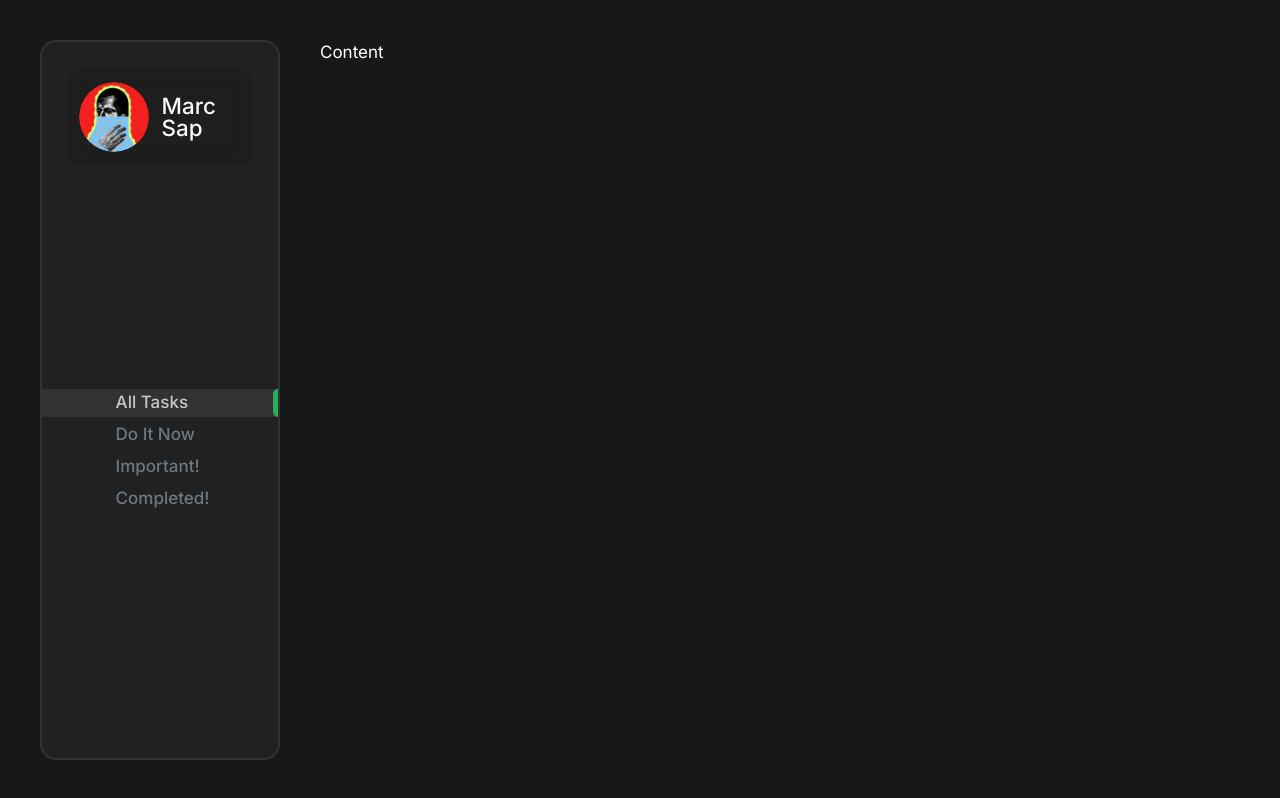
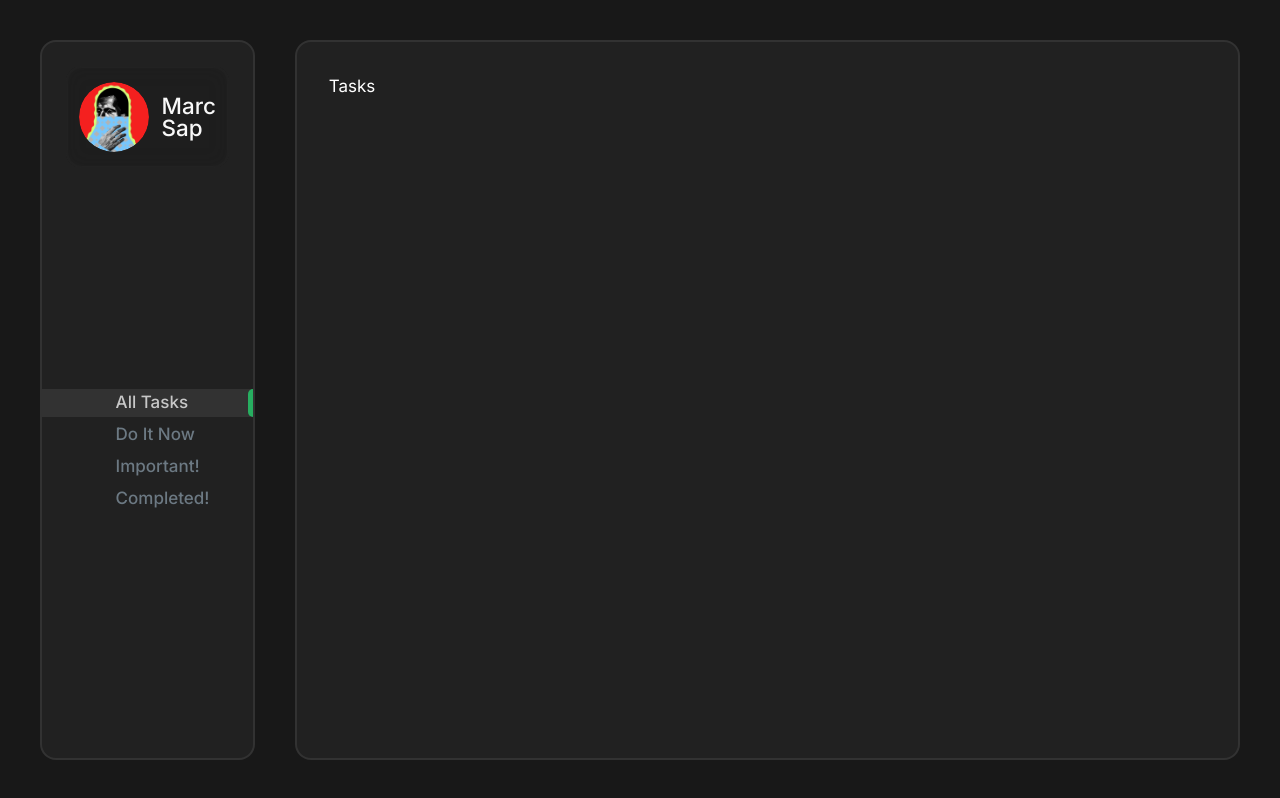
Before and after one commit to Msap96/joy-of-coding--internship-solo-project, a Next.js app: page / in a window 1280 px wide. Built offline with nearby package versions, Linux system fonts and the light colour scheme; no server answers.

Commit message:
clerk installed, sign up and sign in pages created

```diff
--- /dev/null
+++ b/app/Components/Tasks/Tasks.tsx
@@ -0,0 +1,27 @@
+"use client";
+
+import { useGlobalState } from "@/app/context/globalProvider";
+import React from "react";
+import styled from "styled-components";
+
+function Tasks() {
+  const { theme } = useGlobalState();
+
+  return <TaskStyled theme={theme}>Tasks</TaskStyled>;
+}
+
+const TaskStyled = styled.main`
+  padding: 2rem;
+  width: 100%;
+  background-color: ${(props) => props.theme.colorBg2};
+  border: 2px solid ${(props) => props.theme.borderColor2};
+  border-radius: 1rem;
+  height: 100%;
+
+  overflow-y: auto;
+
+  &::-webkit-scrollbar {
+    width: 0.5rem;
+  }
+`;
+export default Tasks;
--- a/app/layout.tsx
+++ b/app/layout.tsx
@@ -4,6 +4,8 @@ import "./globals.css";
 import Sidebar from "./Components/Sidebar/Sidebar";
 import GlobalStyleProvider from "./providers/GlobalStyleProvider";
 import ContextProvider from "./providers/ContextProvider";
+import { ClerkProvider } from "@clerk/nextjs";
+import { auth } from "@clerk/nextjs/server";
 
 const inter = Inter({ subsets: ["latin"] });
 
@@ -17,7 +19,10 @@ export default function RootLayout({
 }: Readonly<{
   children: React.ReactNode;
 }>) {
+  const { userId } = auth();
+
   return (
+    <ClerkProvider>
       <html lang="en">
         <head>
           <link
@@ -32,10 +37,11 @@ export default function RootLayout({
           <ContextProvider>
             <GlobalStyleProvider>
               <Sidebar />
-            {children}
+              <div className="w-full">{children}</div>
             </GlobalStyleProvider>
           </ContextProvider>
         </body>
       </html>
+    </ClerkProvider>
   );
 }
--- a/app/page.tsx
+++ b/app/page.tsx
@@ -1,9 +1,6 @@
 import Image from "next/image";
+import Tasks from "./Components/Tasks/Tasks";
 
 export default function Home() {
-  return (
-    <main>
-      <h1>Content</h1>
-    </main>
-  );
+  return <Tasks />;
 }
--- /dev/null
+++ b/app/signin/page.tsx
@@ -0,0 +1,13 @@
+"use client";
+import { SignIn } from "@clerk/nextjs";
+import React from "react";
+
+function page() {
+  return (
+    <div className="flex items-center justify-center h-full">
+      <SignIn />
+    </div>
+  );
+}
+
+export default page;
--- /dev/null
+++ b/app/signup/page.tsx
@@ -0,0 +1,13 @@
+"use client";
+import { SignUp } from "@clerk/nextjs";
+import React from "react";
+
+function page() {
+  return (
+    <div className="flex items-center justify-center h-full">
+      <SignUp />
+    </div>
+  );
+}
+
+export default page;
--- a/package.json
+++ b/package.json
@@ -9,6 +9,7 @@
     "lint": "next lint"
   },
   "dependencies": {
+    "@clerk/nextjs": "^5.1.5",
     "next": "14.2.3",
     "react": "^18",
     "react-dom": "^18",
```
Also changed, not shown: middleware.ts (added, +7 -0 lines), 1 other file (tests, documents, lock files or other folders). Lines whose indentation alone changed are shown as unchanged.
